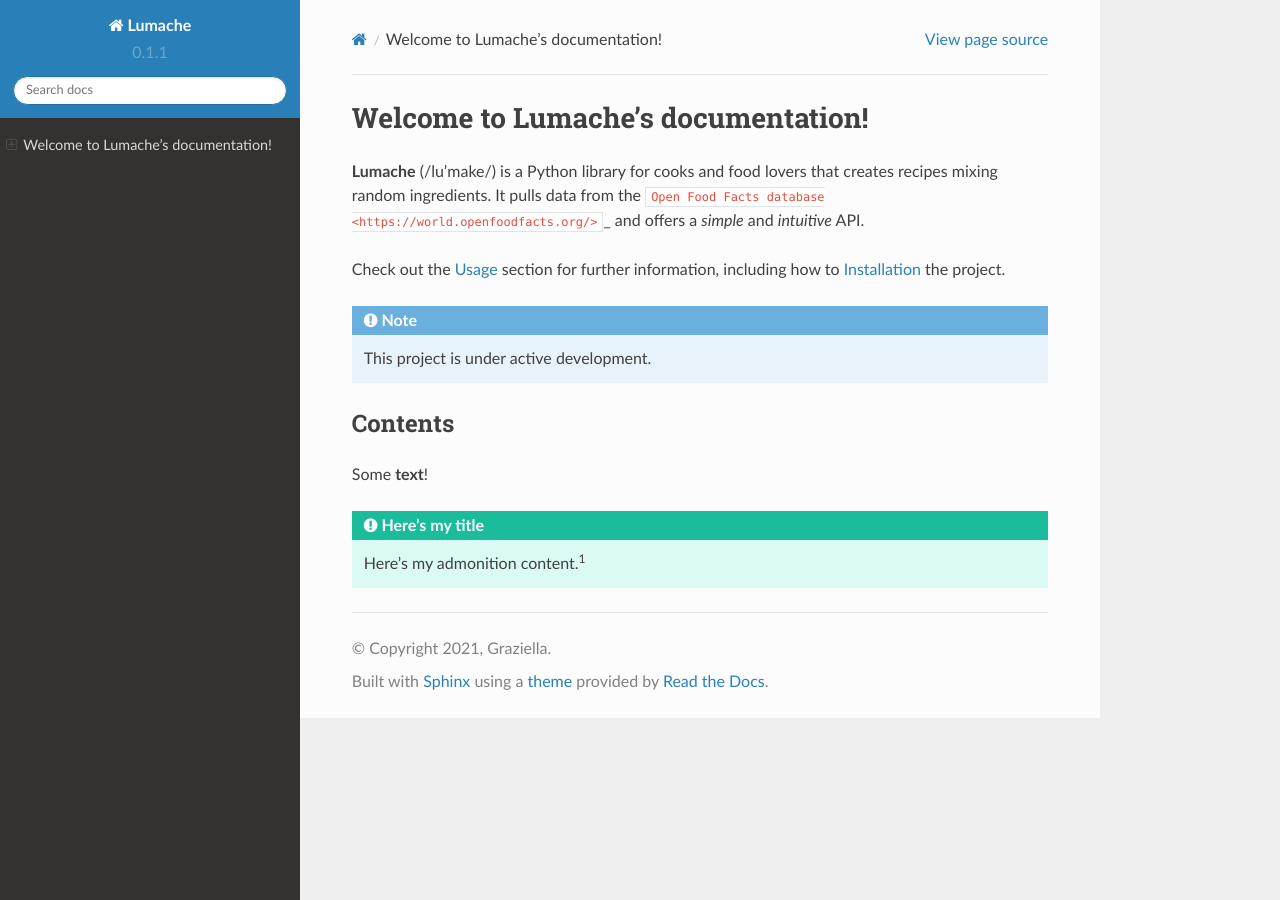
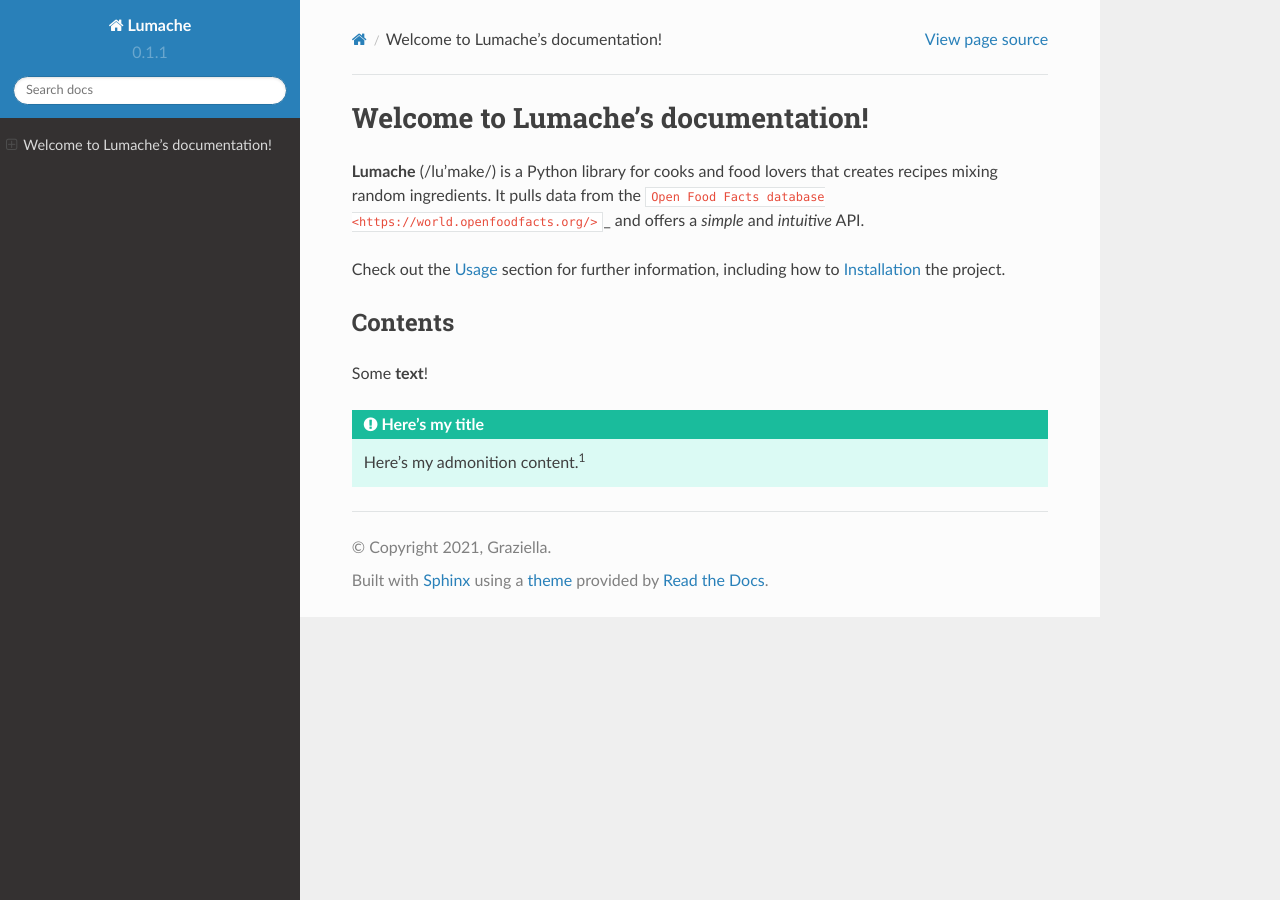
Before and after one commit to ye-evercoast/TestExampleRTD, a Sphinx documentation site: the page built from docs/source/index.md, in a window 1280 px wide. Built offline with Sphinx 7.4.7 and the Read the Docs theme 2.0.0, drawn with Linux system fonts in a browser that asks for light colours.

Commit message:
Remove {note}

````diff
--- a/docs/source/index.md
+++ b/docs/source/index.md
@@ -9,10 +9,6 @@
 Check out the {doc}`usage` section for further information, including
 how to {ref}`installation` the project.
 
-
-```{note}
-   This project is under active development.
-```
 
 
 Contents
````
